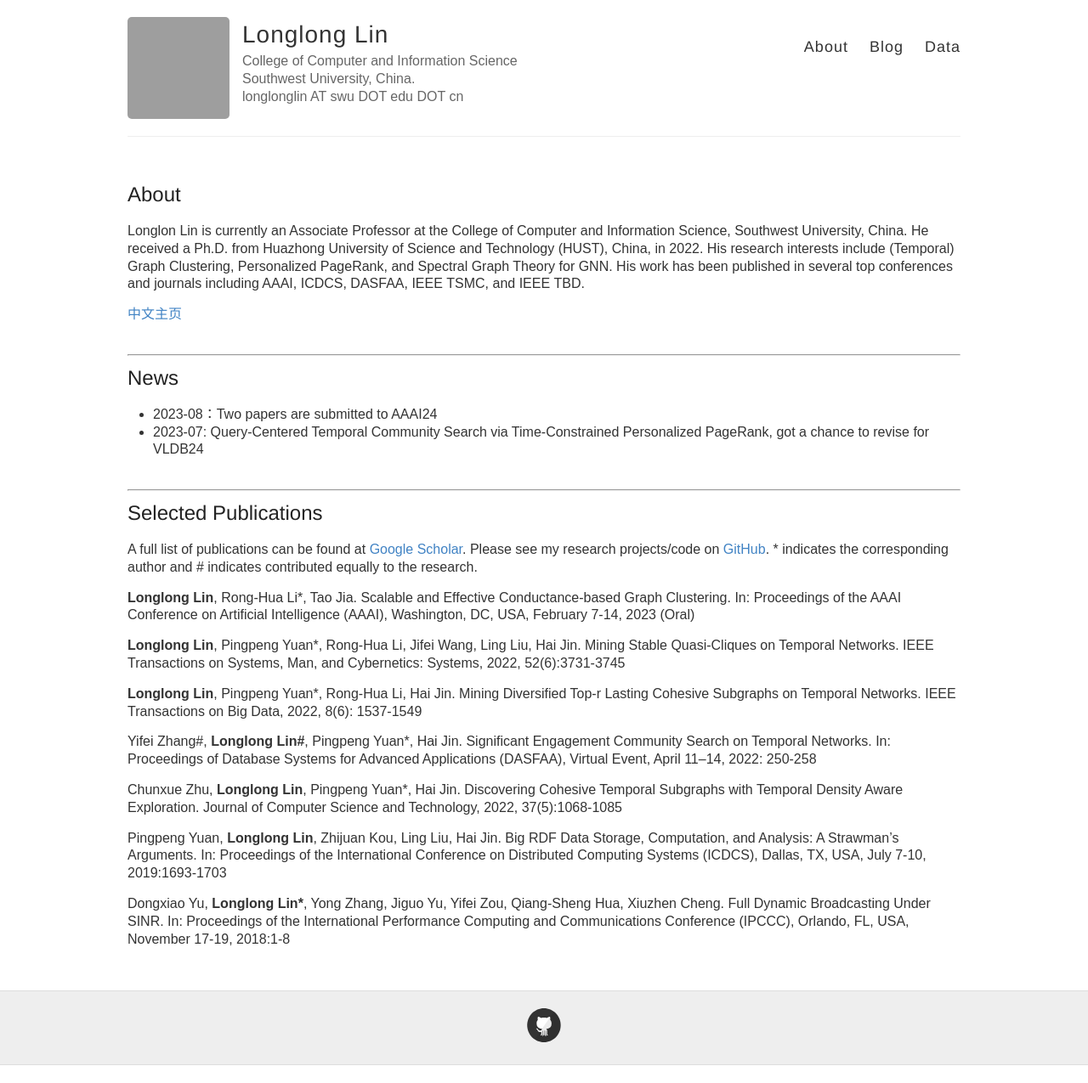
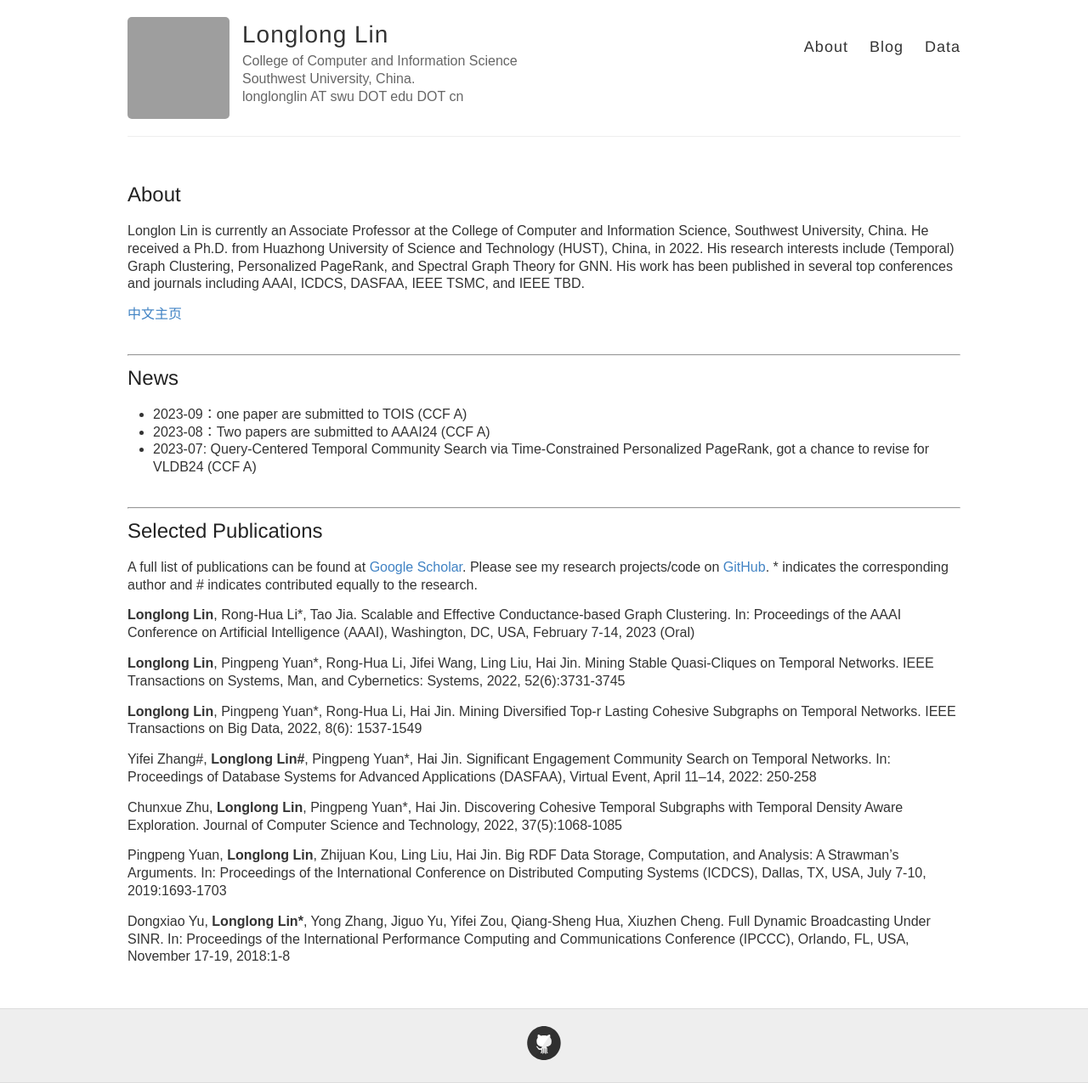
Before and after one commit to longlonglin/longlonglin.github.io, a Jekyll site: the page built from index.md, in a window 1280 px wide. Shown: the whole page at 85% size. Built offline with Jekyll 4.4.1, drawn with Linux system fonts in a browser that asks for light colours; our own code applies the rules of GitHub Pages for plain Markdown files; before the commit the page ends 1254 px from its top, so only the background shows below that; grey boxes are pictures that could not be loaded.

Commit message:
Update index.md

```diff
--- a/index.md
+++ b/index.md
@@ -15,8 +15,9 @@ ___
 * 2023-08: PHGC: Provable and Fast Conductance Based Higher-Order Graph Clustering, submitted to AAAI24
 * 2023-08: PSNE: Scaling Structure-aware Network Embedding via Spectral Sparsification, submitted to AAAI24
 -->
-* 2023-08：Two papers are submitted to AAAI24
-* 2023-07: Query-Centered Temporal Community Search via Time-Constrained Personalized PageRank, got a chance to revise for VLDB24
+* 2023-09：one paper are submitted to  TOIS (CCF A)
+* 2023-08：Two papers are submitted to AAAI24 (CCF A)
+* 2023-07: Query-Centered Temporal Community Search via Time-Constrained Personalized PageRank, got a chance to revise for VLDB24  (CCF A)
 <br><br>
 
 ___
```
